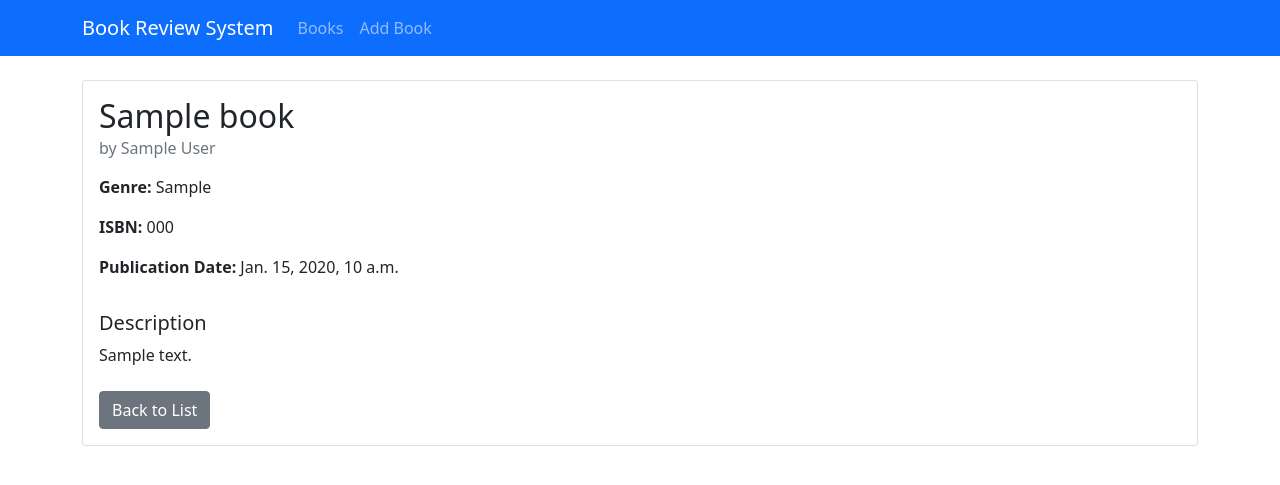
After one commit to robiulhasananim/bookReview, a Django app: template book/templates/book/book_details.html in a window 1280 px wide. The commit adds this page. Shown: the top 485 px of the page. Run offline with Django 3.2, Linux system fonts and the light colour scheme; the template is opened without the code that fills it: most values are stand-ins (such as "Sample title", 1, 10 or a date in 2020).

Commit message:
feat: add book details

```diff
--- /dev/null
+++ b/book/templates/book/book_details.html
@@ -0,0 +1,22 @@
+{% extends 'book/base.html' %}
+{% block title %}Book Detail {% endblock %}
+{% block content %}
+<div class="card">
+    <div class="card-body">
+        <h2 class="card-title">{{ book.title }}</h2>
+        <h6 class="card-subtitle mb-3 text-muted">by {{ book.author }}</h6>
+        <div class="row mb-3">
+            <div class="col-md-6">
+                <p><strong>Genre:</strong> {{ book.get_genre_display }}</p>
+                <p><strong>ISBN:</strong> {{ book.isbn }}</p>
+                <p><strong>Publication Date:</strong> {{ book.publication_date }}</p>
+            </div>
+        </div>
+        <h5>Description</h5>
+        <p class="card-text">{{ book.description }}</p>
+        <div class="mt-4">
+            <a href="{% url 'book-list' %}" class="btn btn-secondary">Back to List</a>
+        </div>
+    </div>
+</div>
+{% endblock content %}
--- a/book/urls.py
+++ b/book/urls.py
@@ -2,6 +2,6 @@ from django.urls import path
 from book import views
 urlpatterns = [
     path('', views.book_list, name='book-list'),
+    path('book/<int:pk>/', views.book_detail, name='book-detail'),
     path('book/new/', views.book_create, name='book-create'),
-
 ]
--- a/book/views.py
+++ b/book/views.py
@@ -17,3 +17,7 @@ def book_create(request):
 def book_list(request):
     books = Book.objects.all().order_by('-created_at')
     return render(request, 'book/book_list.html', {'books':books})
+
+def book_detail (request, pk):
+    book = Book.objects.get(pk=pk)
+    return render(request, 'book/book_details.html', {'book':book})
```
Also changed, not shown: book/templates/book/book_list.html (+3 -6 lines).
